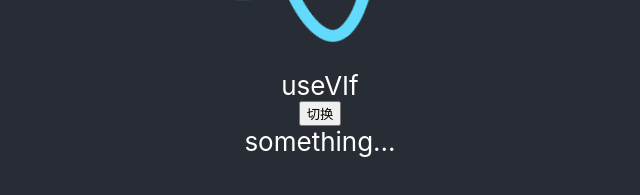
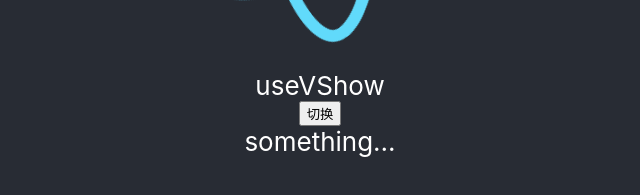
Before and after one commit to crown-cc/my-react-playground, a React (Create React App) app: page / in a window 1280 px wide. Shown: the part 447-642 px from the top of the page, without its empty margins (320-960 px from the left). Built offline with nearby package versions, Linux system fonts and the light colour scheme.

Commit message:
feat: use v-show

```diff
--- a/src/App.js
+++ b/src/App.js
@@ -1,4 +1,5 @@
-import VIf from './views/vIf';
+// import VIf from './views/vIf';
+import VShow from './views/vShow'
 
 import logo from './logo.svg';
 import './App.css';
@@ -8,7 +9,8 @@ function App() {
     <div className="App">
       <header className="App-header">
         <img src={logo} className="App-logo" alt="logo" />
-        <VIf/>
+        {/* <VIf/> */}
+        <VShow/>
       </header>
     </div>
   );
--- /dev/null
+++ b/src/views/vShow/index.js
@@ -0,0 +1,20 @@
+import React, { useState } from "react"
+
+function VShow() {
+  const [isShow, setIsShow] = useState(true)
+  const toggleShow = () => {
+    setIsShow(!isShow)
+  }
+
+  return (
+    <div class="View-row">
+      <div> useVShow </div>
+      <button onClick={toggleShow}>切换</button>
+      {
+        <div style={{display: isShow ? '' : 'none'}}>something...</div>
+      }
+    </div>
+  )
+}
+
+export default VShow
```
